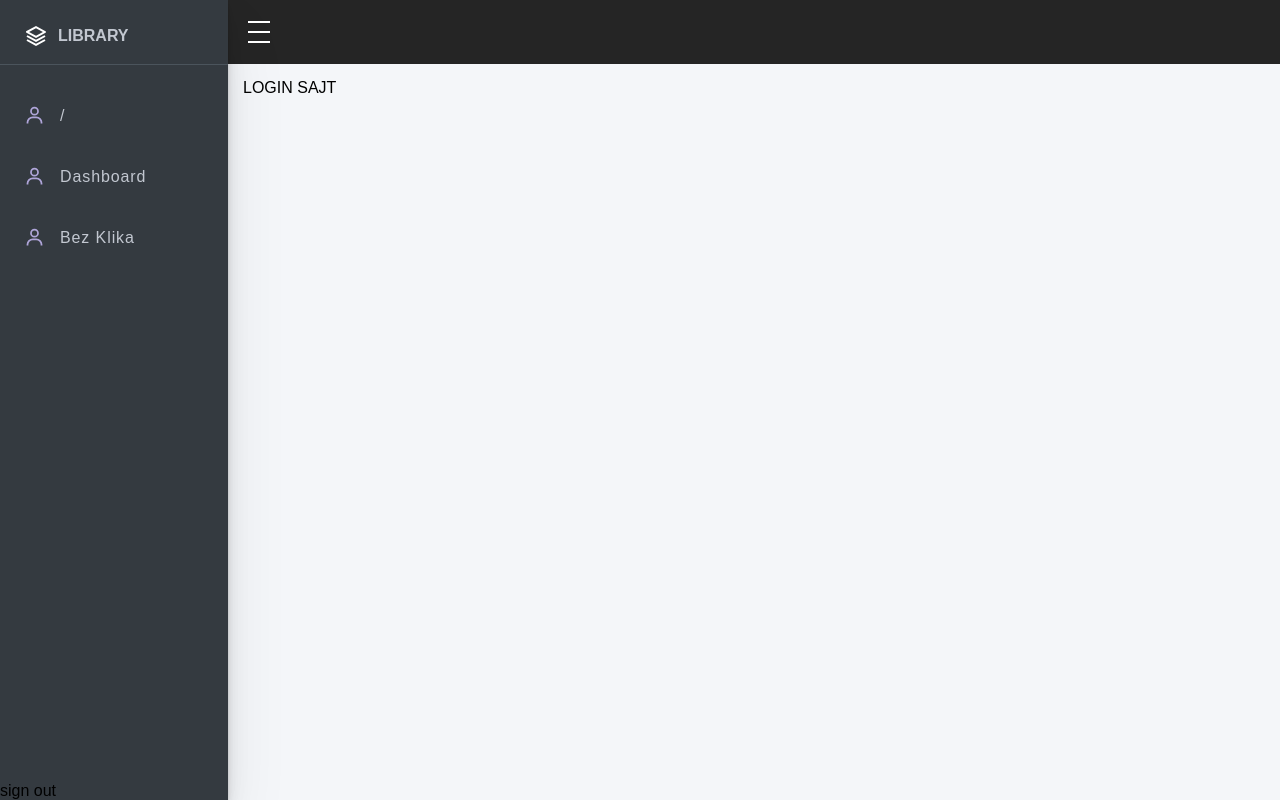
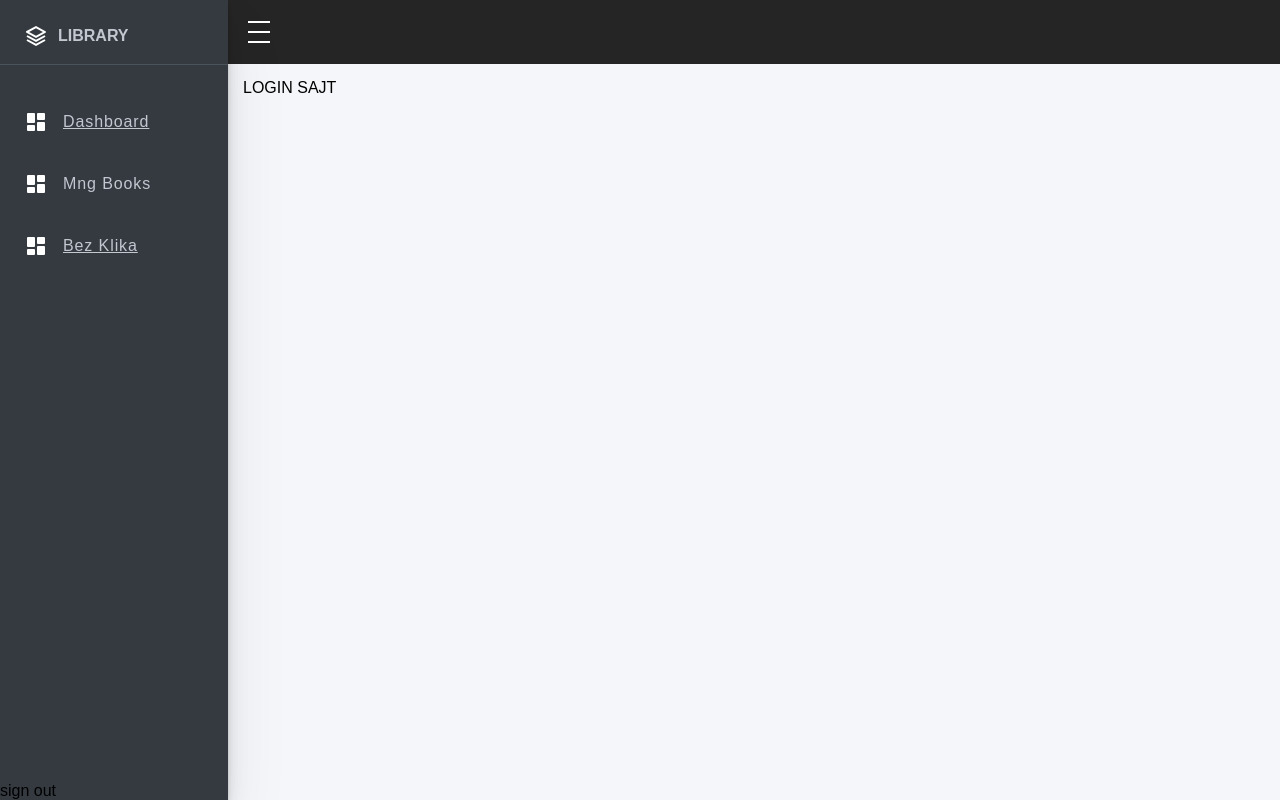
Before and after one commit to tarik-besic/LibraryManagementSystem, a React (Create React App) app in the folder client/: page / in a window 1280 px wide. Built offline with nearby package versions, Linux system fonts and the light colour scheme; a web font is replaced by a local one.

Commit message:
navbar style added child routes

```diff
--- a/client/src/assets/styles/variables/_index.scss
+++ b/client/src/assets/styles/variables/_index.scss
@@ -3,4 +3,7 @@
 $navbar-width:68px;
 $header-height:64px;
 $navbar-opened-width:calc(#{$navbar-width} + 160px);
-$otvoren:10px;
+
+
+//paddings
+$padding-navbar-left:24px;
--- a/client/src/assets/styles/variables/colors.scss
+++ b/client/src/assets/styles/variables/colors.scss
@@ -4,3 +4,6 @@ $color-navbar-black:#343a40;
 $color-navbar-red:#F73859;
 $color-navbar-link:#c2c7d0;
 $color-navbar-link-hover:#494E53;
+$color-navbar-menu: #3e444a;
+// $color-navbar-menu: #3e444a;
+$color-navbar-drop-link-hover:#505457;
--- a/client/src/components/Navbar/_index.scss
+++ b/client/src/components/Navbar/_index.scss
@@ -45,41 +45,91 @@
             overflow: hidden;
             width: 100%;
             .link{
+                height: 50px;
                 font-family:sans-serif;
                 color: $color-navbar-link;
                 padding-top: 8px;
                 padding-bottom: 8px;
                 padding-left: 24px;
-                margin-bottom: 24px;
+                margin-bottom: 12px;
                 font-size: 16px;
                 display: flex;
                 align-items: center;
                 letter-spacing: 0.9px;
                 text-overflow: clip;
                 cursor: pointer;
-
                 &:hover{
                         background-color: $color-navbar-link-hover;
-                    .text{
+                        span{
                             color: #fff;
                         }
+                        // img{
+                        //     // filter: brightness(0) invert(1);
+                        //     // color: gray;
+                        // }
+                    }
+                .main-container{
+                    display: flex;
+                    align-items: center;
                     img{
-                        // filter: brightness(0) invert(1);
-                        color: gray;
-                    }
-                }
-                img{
-                    width: 21px;
+                        // width: 21px;
                         // height: 21px;
                     }
-                .text{
+                    span{
                         transition: all .3s ease;
                         margin-left: 5px;
                         overflow: hidden;
                         max-height: 18px;
+                        width: 100px;
                         opacity: 0;
                     }
+                }
+            }
+            .menu{
+                height: 50px;
+                .menu-link-container{
+                    background-color: $color-navbar-menu;
+                    transition: padding 0.3s ease-in;
+                    height: 0px;
+                    overflow: hidden;
+                    opacity: 0;
+                    .link{
+                        padding: 2px;
+                        margin-bottom: 12px;
+                    }
+                    :last-child{
+                        margin-bottom:0px;
+                    }
 
+
+                }
+            }
+            .drop{
+                flex-direction: column;
+                align-items: flex-start;
+                height: fit-content;
+                padding:0 0;
+                background-color: $color-navbar-link-hover;
+                .main-container{
+                    padding-left: $padding-navbar-left;
+                    padding-top: 8px;
+                    padding-bottom: 8px;
+                }
+                .menu-link-container{
+                    width: 100%;
+                    height:fit-content;
+                    opacity: 1;
+                    flex-direction: column;
+                    .link{
+                        transition: padding 0.2s ease;
+                        padding: 6px 0px;
+                        padding-left: $padding-navbar-left;
+                        font-size: 14px;
+                        &:hover{
+                            background-color: $color-navbar-drop-link-hover;
+                        }
+                    }
+                }
             }
         }
     }
@@ -91,11 +141,6 @@
     --basic-width:228px;
     transition:all ease 0.4s;
     width: $navbar-opened-width;
-    // width: var(--opened-width);
-    // .hamburger{
-    //     transition:all ease 0.4s;
-    //     left: calc(#{$navbar-width} + 200px);
-    // }
     .navbar-upper{
         .logo-container{
             span{
@@ -104,13 +149,22 @@
         }
         .links-container{
             .link{
-                .text{
+                .main-container{
+                    span{
                         transition: all .3s ease;
-                    width: fit-content;
                         margin-left: 15px;
                         opacity: 1;
                     }
                 }
             }
+            .active{
+                background-color: $color-navbar-red;
+                box-shadow: 0 3px 2px -2px $color-header-black;
+                color: white;
+                &:hover{
+                    background-color: $color-navbar-red;
                 }
             }
+        }
+    }
+}
--- a/client/src/components/Navbar/index.js
+++ b/client/src/components/Navbar/index.js
@@ -1,66 +1,120 @@
-import React, { useState } from 'react'
-import userIcon from  '../../assets/images/icons/user-icon.svg';
-import logoIcon from '../../assets/images/icons/layer-icon.svg';
-import { useNavigate } from 'react-router';
-const Navbar = ({open,setOpen}) => {
+import React, { useState, useEffect } from "react";
+import userIcon from "../../assets/images/icons/user-icon.svg";
+import logoIcon from "../../assets/images/icons/layer-icon.svg";
+import dashboardIcon from "../../assets/images/icons/dashboard-icon.svg";
+import { useLocation, useNavigate } from "react-router";
+// import Link from './link';
+import { Link } from "react-router-dom";
 
-  const navigate=useNavigate();
+const Navbar = ({ open, setOpen }) => {
+  const navigate = useNavigate();
+  const [drop, setDrop] = useState(false);
+  const [url, setUrl] = useState(null);
+  const location = useLocation();
+
+  useEffect(() => {
+    setUrl(location.pathname);
+    console.log(url);
+  }, [location]);
 
   const links = [
     {
-      icon: userIcon,
-      name: "/",
-      onClick: () => navigate("/")
+      icon: dashboardIcon,
+      name: "Dashboard",
+      to: "/",
+      onClick: () => navigate("/"),
     },
     {
-      icon: "",
-      name: "Dashboard",
-      onClick: () => navigate("/dashboard")
+      icon: dashboardIcon,
+      name: "Mng Books",
+      drop: true,
+      children: [
+        {
+          icon: dashboardIcon,
+          name: "Add Book",
+          to: "/add",
+          onClick: () => navigate("/add"),
+        },
+        {
+          icon: dashboardIcon,
+          name: "Issue new Book",
+          to: "/issuenewbook",
+          onClick: () => navigate("/issuenewbook"),
+        },
+        {
+          icon: dashboardIcon,
+          name: "Issued Book",
+          to: "/issuedbooks",
+          onClick: () => navigate("/issuedbooks"),
+        },
+      ],
+      onClick: () => console.log("otori ih"),
     },
     {
-      icon: "",
+      icon: dashboardIcon,
       name: "Bez Klika",
-      onClick: () => console.log("Radi")
-    }
-  ]
+      to: "",
+      onClick: () => console.log("Radi"),
+    },
+  ];
 
   return (
-
     <div className={`${open ? "navbar open" : "navbar"}`}>
-
       <div className="navbar-upper">
         <div className="logo-container">
-          <img src={logoIcon} alt="" srcset="" />
+          <img src={logoIcon} alt="" />
           <span>Library</span>
         </div>
 
         <div className="links-container">
-
-          {links.map((link) => {
+          {links.map((link, key) => {
             return (
-              <div className='link'
-                onClick={() => {
-                  link.onClick && link.onClick();
-                }}
-              >
-                  <img src={userIcon} />
-                <div className="text">
-                  {link.name}
-                </div>
-              </div>
-            )
+              <>
+                {link.children ?
+                  <div className={`${drop ? "link menu drop" : "link menu"}`}
+                    onClick={() => setDrop(!drop)}
+                  >
+                    <div className="main-container">
+                      <img src={link.icon} />
+                      <span>{link.name}</span>
+                    </div>
+                    <div className="menu-link-container">
+                      {link.children.map((child, key) => {
+                        return <div className="link">
+                          <div className="main-container">
+                            <img src={child.icon} />
+                            <span>{child.name}</span>
+                          </div>
+                        </div>
+                      })}
+                    </div>
+                  </div>
+                  :
+                  <Link
+                    to={link.to}
+                    key={key}
+                    className="link"
+                  >
+                    <div className="main-container">
+                      <img src={link.icon} alt="icon" />
+                      <span>{link.name}</span>
+                    </div>
+                  </Link>
+                }
+              </>
+              // <Link
+              //   link={link}
+              //   key={value}
+              //   url={url}
+              //   />
+            );
           })}
-
         </div>
       </div>
 
-      <div className="sign-out-container">
-        sign out
-      </div>
+      <div className="sign-out-container">sign out</div>
+    </div>
+  );
+};
 
-    </div>
-
-  )
-}
-
-export default Navbar
+export default Navbar;
--- /dev/null
+++ b/client/src/components/Navbar/link/index.js
@@ -0,0 +1,32 @@
+import React from "react";
+const Link = ({link,children,child,url}) => {
+  return (
+    <div
+      className={`${children ? "link has-children" : child ? url==link.to ? "link active-child child" : "link child" : url==link.to ? "link active" : "link"}`}
+      onClick={() => {
+        link.onClick && link.onClick();
+      }}
+    >
+        <div className="main-container">
+            <img src={link?.icon} />
+            <div className="text">{link.name}</div>
+        </div>
+      <div className="children-container">
+
+        {children && children.map((child,i)=>{
+          return(
+            <Link
+                  link={child}
+                  key={i}
+                  active={url==child.to ?? true}
+                  child={true}
+                  />
+          )
+        })
+      }
+      </div>
+    </div>
+  );
+}
+
+export default Link
--- a/client/src/index.css
+++ b/client/src/index.css
@@ -74,12 +74,13 @@
 }
 
 .navbar .navbar-upper .links-container .link {
+  height: 50px;
   font-family: sans-serif;
   color: #c2c7d0;
   padding-top: 8px;
   padding-bottom: 8px;
   padding-left: 24px;
-  margin-bottom: 24px;
+  margin-bottom: 12px;
   font-size: 16px;
   display: -webkit-box;
   display: -ms-flexbox;
@@ -96,25 +97,94 @@
   background-color: #494E53;
 }
 
-.navbar .navbar-upper .links-container .link:hover .text {
+.navbar .navbar-upper .links-container .link:hover span {
   color: #fff;
 }
 
-.navbar .navbar-upper .links-container .link:hover img {
-  color: gray;
+.navbar .navbar-upper .links-container .link .main-container {
+  display: -webkit-box;
+  display: -ms-flexbox;
+  display: flex;
+  -webkit-box-align: center;
+      -ms-flex-align: center;
+          align-items: center;
 }
 
-.navbar .navbar-upper .links-container .link img {
-  width: 21px;
-}
-
-.navbar .navbar-upper .links-container .link .text {
+.navbar .navbar-upper .links-container .link .main-container span {
   -webkit-transition: all .3s ease;
   transition: all .3s ease;
   margin-left: 5px;
   overflow: hidden;
   max-height: 18px;
+  width: 100px;
   opacity: 0;
+}
+
+.navbar .navbar-upper .links-container .menu {
+  height: 50px;
+}
+
+.navbar .navbar-upper .links-container .menu .menu-link-container {
+  background-color: #3e444a;
+  -webkit-transition: padding 0.3s ease-in;
+  transition: padding 0.3s ease-in;
+  height: 0px;
+  overflow: hidden;
+  opacity: 0;
+}
+
+.navbar .navbar-upper .links-container .menu .menu-link-container .link {
+  padding: 2px;
+  margin-bottom: 12px;
+}
+
+.navbar .navbar-upper .links-container .menu .menu-link-container :last-child {
+  margin-bottom: 0px;
+}
+
+.navbar .navbar-upper .links-container .drop {
+  -webkit-box-orient: vertical;
+  -webkit-box-direction: normal;
+      -ms-flex-direction: column;
+          flex-direction: column;
+  -webkit-box-align: start;
+      -ms-flex-align: start;
+          align-items: flex-start;
+  height: -webkit-fit-content;
+  height: -moz-fit-content;
+  height: fit-content;
+  padding: 0 0;
+  background-color: #494E53;
+}
+
+.navbar .navbar-upper .links-container .drop .main-container {
+  padding-left: 24px;
+  padding-top: 8px;
+  padding-bottom: 8px;
+}
+
+.navbar .navbar-upper .links-container .drop .menu-link-container {
+  width: 100%;
+  height: -webkit-fit-content;
+  height: -moz-fit-content;
+  height: fit-content;
+  opacity: 1;
+  -webkit-box-orient: vertical;
+  -webkit-box-direction: normal;
+      -ms-flex-direction: column;
+          flex-direction: column;
+}
+
+.navbar .navbar-upper .links-container .drop .menu-link-container .link {
+  -webkit-transition: padding 0.2s ease;
+  transition: padding 0.2s ease;
+  padding: 6px 0px;
+  padding-left: 24px;
+  font-size: 14px;
+}
+
+.navbar .navbar-upper .links-container .drop .menu-link-container .link:hover {
+  background-color: #505457;
 }
 
 .open {
@@ -128,14 +198,22 @@
   opacity: 1;
 }
 
-.open .navbar-upper .links-container .link .text {
+.open .navbar-upper .links-container .link .main-container span {
   -webkit-transition: all .3s ease;
   transition: all .3s ease;
-  width: -webkit-fit-content;
-  width: -moz-fit-content;
-  width: fit-content;
   margin-left: 15px;
   opacity: 1;
+}
+
+.open .navbar-upper .links-container .active {
+  background-color: #F73859;
+  -webkit-box-shadow: 0 3px 2px -2px #252525;
+          box-shadow: 0 3px 2px -2px #252525;
+  color: white;
+}
+
+.open .navbar-upper .links-container .active:hover {
+  background-color: #F73859;
 }
 
 .header {
```
Also changed, not shown: client/src/assets/images/icons/dashboard-icon.svg (added). Lines whose indentation alone changed are shown as unchanged.
